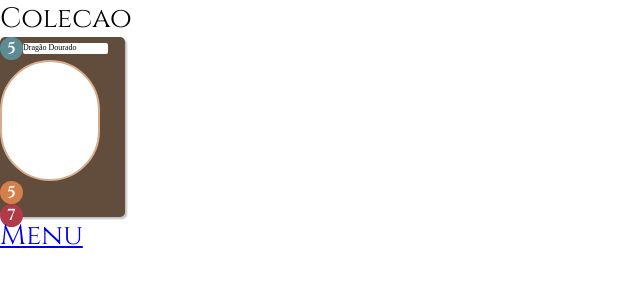
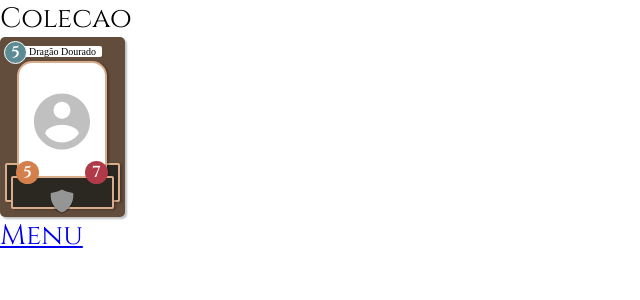
Before and after one commit to felipe-luckemeyer/cartas-jogo-web-cra, a React (Create React App) app in the folder front/: page /colecao in a window 1280 px wide. Shown: the top 300 px of the page, without its empty margins (0-640 px from the left). Built offline with nearby package versions, Linux system fonts and the light colour scheme; a web font is replaced by a local one.

Commit message:
layout inicial finalizado

```diff
--- /dev/null
+++ b/front/src/assets/index.js
@@ -0,0 +1,7 @@
+import profile from "./Icons/profile.svg";
+import shield from "./Icons/shield.svg";
+
+export const Icons = {
+  profile,
+  shield
+}
--- a/front/src/components/Cards/card.js
+++ b/front/src/components/Cards/card.js
@@ -1,39 +1,42 @@
 import React from 'react'
 import * as s from "./styled-card";
+import { Icons } from "../../assets"
 
 const Card = ({ carta }) => {
   return (
     <s.Container>
-      {/* header */}
-      <div style={{
-        display: "flex",
-        alignItems: "center"
-      }}>
-        <s.Status status="mana" size={23}>
-          <label>{carta.mana}</label>
-        </s.Status>
+      <s.Firula
+        width={115}
+        height={39}
+        x={1}
+        y={122}
+      />
+      <s.Hero>
+        {carta.image
+          ? <ul>heroi</ul>
+          : <img src={Icons.profile} alt="Herói" />}
+      </s.Hero>
       <s.Title>
         <label>{carta.nome}</label>
       </s.Title>
-      </div>
-      {/* body */}
-      <div>
-        <s.Hero>
-          <img>
-          </img>
-        </s.Hero>
-        <s.Status status="ataque" size={23}>
+      <s.Status status="mana" size={23} x={0} y={0}>
+        <label>{carta.mana}</label>
+      </s.Status>
+      <s.Firula
+        width={103}
+        height={33}
+        x={7}
+        y={135}
+      />
+      {carta.lane === "shield"
+        ? <s.Lane src={Icons.shield} />
+        : <ul>lane</ul>}
+      <s.Status status="ataque" size={23} x={12} y={120}>
         <label>{carta.ataque}</label>
       </s.Status>
-        <s.Status status="vida" size={23}>
+      <s.Status status="vida" size={23} x={81} y={120}>
         <label>{carta.vida}</label>
       </s.Status>
-
-      </div>
-
-
-      {/* footer */}
-
     </s.Container>
   )
 }
--- a/front/src/components/Cards/styled-card.js
+++ b/front/src/components/Cards/styled-card.js
@@ -2,44 +2,60 @@ import styled from "styled-components";
 import { Colors } from "../../utils/styled-global"
 
 export const Container = styled.div`
-  width:125px;
+  width: 125px;
   height: 180px;
+  padding: 4px;
   background: #624C3C;
   box-shadow: 2px 2px 2px rgba(0, 0, 0, 0.25);
   border-radius: 5px;
 `;
+
 export const Title = styled.div`
   display: flex;
-  width:85px;
+  width: max-content;
   height: 11px;
   background: #FFFFFF;
   border-radius: 2px;
+  position:absolute;
+  margin-top: 5px;
+  margin-left: 19px;
+  padding: 0px 6px;
 
   label{
     font-family: IM FELL DW Pica SC;
     font-style: normal;
     font-weight: normal;
-    font-size: 8px;
-    line-height: 10px;
+    font-size: 10px;
     color: #000000;
   }
 `;
 
 export const Hero = styled.div`
-  width:100px;
+  width: 90px;
   height: 121px;
+  position: absolute;
+  margin-top: 20px;
+  margin-left: 13px;
   background: #FFFFFF;
-  border-radius: 50px;
+  border-radius: 15px 15px 2px 2px;
+  box-shadow: 2px 1px 2px rgba(0,0,0,0.25);
   border: 2px solid ${Colors.begeEscuro};
+  display: flex;
+  justify-content: center;
+  align-items:center;
 `;
 
 export const Status = styled.div`
+  width:${props => `${props.size}px`};
   height:${props => `${props.size}px`};
-  width:${props => `${props.size}px`};
-  border-radius: 50px;
+  position:absolute;
+  margin-top:${props => `${props.y}px`};
+  margin-left:${props => `${props.x}px`};
   display: flex;
   justify-content:center;
   align-items:center;
+  border-radius: 50px;
+  border: ${props => props.status === "mana" && "1px solid #fff"};
   background: ${props => {
     switch (props.status) {
       case "ataque":
@@ -61,3 +77,22 @@ export const Status = styled.div`
     color: #FFFFFF;
   }
 `;
+
+export const Firula = styled.div`
+  width: ${props => `${props.width}px`};;
+  height:${props => `${props.height}px`};;
+  position:absolute;
+  margin-top:${props => `${props.y}px`};
+  margin-left:${props => `${props.x}px`};
+
+  background: #2B2821;
+  border: 2px solid #D9AC8B;
+  box-shadow: 2px 1px 2px rgba(0, 0, 0, 0.25);
+  border-radius: 2px;
+`;
+
+export const Lane = styled.img`
+  position: absolute;
+  margin-top: 145px;
+  margin-left: 45px;
+`;
--- a/front/src/pages/colecao/colecao.js
+++ b/front/src/pages/colecao/colecao.js
@@ -6,7 +6,7 @@ const cartas = [
   {
     nome: "Dragão Dourado",
     mana: 5,
-    lane: "fogo",
+    lane: "shield",
     vida: 7,
     ataque: 5,
     image: null
@@ -17,8 +17,7 @@ const Colecao = () => {
   return (
     <div>
       Colecao
-      {cartas.map(carta => <Card carta={carta} />
-      )}
+      {cartas.map(carta => <Card carta={carta} />)}
       <ul>
         <Link to="/menu">Menu</Link>
       </ul>
```
Also changed, not shown: front/src/assets/Icons/profile.svg (added), front/src/assets/Icons/shield.svg (added). Lines whose indentation alone changed are shown as unchanged.
